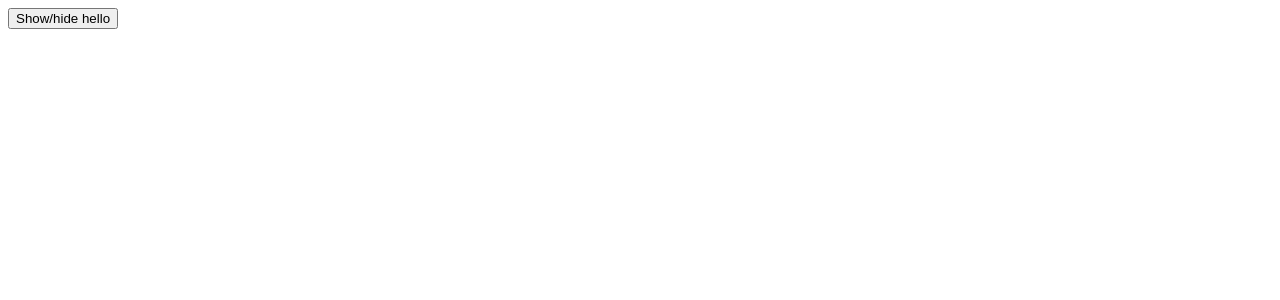
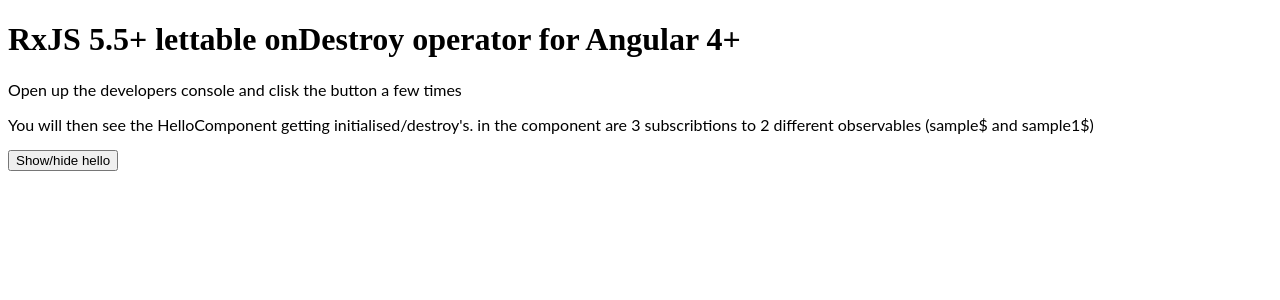
Before and after one commit to SanderElias/untilDestroy, an Angular app: page / in a window 1280 px wide. Shown: the top 300 px of the page. Built offline with nearby package versions, Linux system fonts and the light colour scheme.

Commit message:
visual improvements

```diff
--- a/src/app/app.component.html
+++ b/src/app/app.component.html
@@ -1,2 +1,11 @@
+<h1>RxJS 5.5+ lettable onDestroy operator for Angular 4+</h1>
+
+<p>Open up the developers console and clisk the button a few times</p>
+<p>
+  You will then see the HelloComponent getting initialised/destroy's. in the component are 3 subscribtions to 2 different observables
+  (sample$ and sample1$)
+
+</p>
+
 <button (click)='show=!show'>Show/hide hello</button>
 <hello *ngIf='show' name="{{ name }}"></hello>
--- a/src/app/hello.component.ts
+++ b/src/app/hello.component.ts
@@ -1,4 +1,4 @@
-import { Component, Input } from '@angular/core';
+import { Component, Input, OnInit, OnDestroy } from '@angular/core';
 import { Subject } from 'rxjs/Subject';
 import { timer } from 'rxjs/observable/timer';
 import { takeUntil, map, tap } from 'rxjs/operators';
@@ -26,7 +26,7 @@
   `,
   styles: [`h1 { font-family: Lato; }`]
 })
-export class HelloComponent {
+export class HelloComponent implements OnInit, OnDestroy{
   // untilDestroy$ = untilDestroy(this)
   sample$ = timer(0, 500).pipe(
     untilDestroy(this),
```
Also changed, not shown: 2 other files (tests, documents, lock files or other folders).
